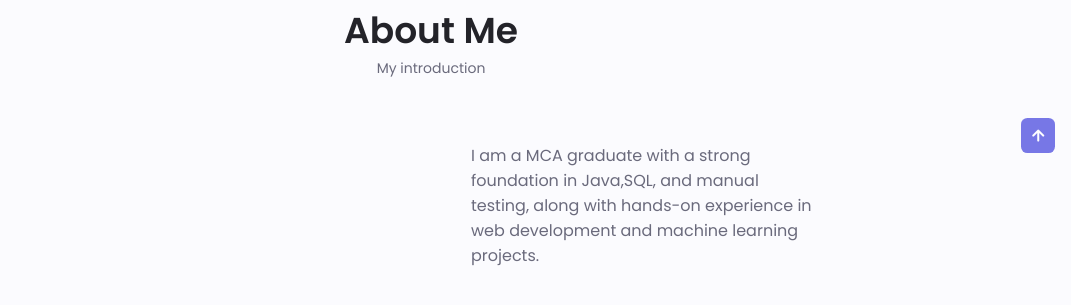
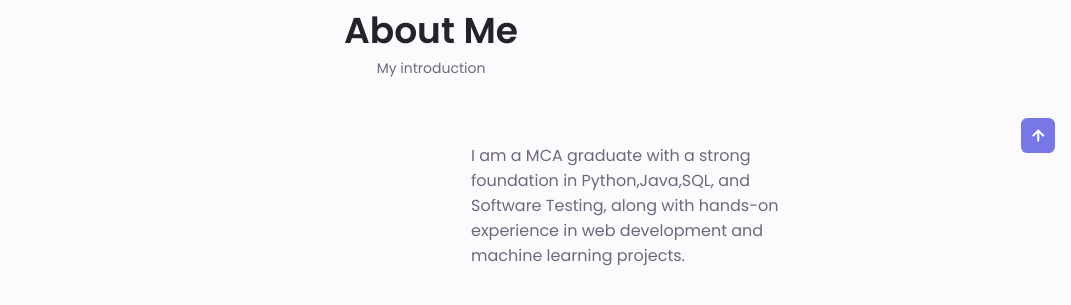
Before and after one commit to Sai-Kumar-ui/portfolio, a plain HTML site: page index.html in a window 1280 px wide. Shown: the part 807-1112 px from the top of the page, without its empty margins (209-1280 px from the left). Drawn offline with nearby package versions, Linux system fonts and the light colour scheme.

Commit message:
Update index.html

```diff
--- a/index.html
+++ b/index.html
@@ -154,7 +154,7 @@
 
           <div class="about__data">
             <p class="about__description">
-              I am a MCA graduate with a strong foundation in Java,SQL, and manual testing, along with hands-on experience in web development and machine learning projects.
+              I am a MCA graduate with a strong foundation in Python,Java,SQL, and Software Testing, along with hands-on experience in web development and machine learning projects.
             </p>
 
             <div class="about__info">
```
